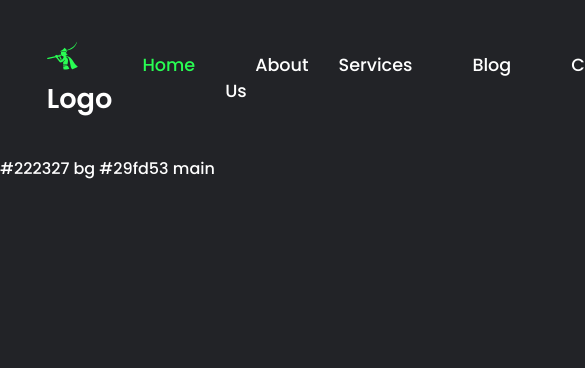
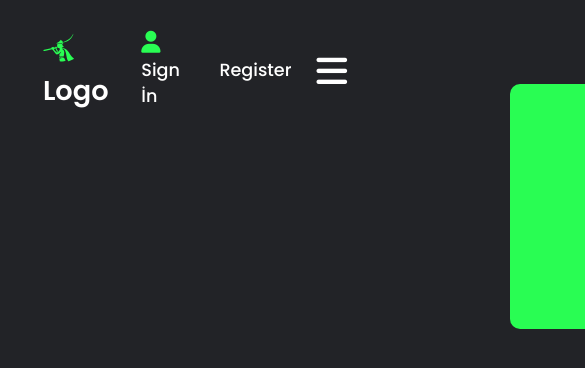
Before and after one commit to MertArdaDogan/responsive-navigation-bar, a plain HTML site: page index.html in a window 390 px wide. Shown: the top 368 px of the page, 585 px wide, since content can reach past the window. Drawn offline with Linux system fonts and the light colour scheme.

Commit message:
added some edits

```diff
--- a/index.html
+++ b/index.html
@@ -13,7 +13,7 @@
 <body>
     <header>
         <div class="logo">
-            <a href="#"><i class="fa-brands fa-pied-piper-alt" style="color: #29fd53;"></i>Logo</a>
+            <a href="#"><i class="fa-brands fa-pied-piper-alt" style="color:#29fd53;"></i>Logo</a>
         </div>
         <ul class="navbar">
             <li><a href="#" class="active">Home</a></li>
@@ -23,13 +23,11 @@
             <li><a href="#">Contact</a></li>
         </ul>
         <div class="login">
-            <a href="#" class="user">Sign İn<i class="fa-solid fa-user"></i></a>
+            <a href="#" class="user"><i class="fa-solid fa-user" style="color:#29fd53;"></i>Sign İn</a>
             <a href="#">Register</a>
-            <i class="fa-solid fa-bars"></i>
+            <i id="menu" class="fa-solid fa-bars"></i>
         </div>
     </header>
     <script src="./js/main.js"></script>
 </body>
 </html>
-#222327 bg
-#29fd53 main
--- a/js/main.js
+++ b/js/main.js
@@ -0,0 +1,7 @@
+let menu    =document.querySelector('#menu');
+let navbar  =document.querySelector('.navbar');
+
+menu.onclick = () => {
+    menu.classList.toogle('bx-x');
+    navbar.classList.toogle.('open');
+}
--- a/style/style.css
+++ b/style/style.css
@@ -20,7 +20,7 @@ header{
     justify-content: space-between;
     background-color: transparent;
     transition: all .50s ease;
-    padding: 28px 12%;
+    padding: 28px 11%;
 }
 .logo{
     display: flex;
@@ -43,9 +43,10 @@ header{
     font-size: 1.1rem;
     font-weight: 500;
     padding: 5px 0;
-    margin: 0 30px;
+    margin: 0 15px;
     transition:all .50s ease;
     border-bottom: 3px dotted transparent;
+    font-size: 15px;
 }
 .navbar a:hover{
     color: #29fd53;
@@ -54,3 +55,62 @@ header{
 .navbar a.active{
     color: #29fd53;
 }
+.login{
+    display: flex;
+    align-items: center;
+}
+.login a{
+    margin-right: 25px;
+    margin-left: 10px;
+    color: #fff;
+    font-size: 1.1rem;
+    font-weight: 500;
+    transition: all .50s ease;
+}
+.login a:hover{
+    color: #29fd53;
+}
+.user i{
+    font-size: 22px;
+    margin-right: 10px;
+}
+#menu{
+    font-size: 35px;
+    color: #fff;
+    cursor: pointer;
+    display: none;
+}
+
+@media (max-width: 1100px){
+    #menu{
+        display: block;
+    }
+    .navbar{
+        position: absolute;
+        top: 10%;
+        right: -100%;
+        width: 270px;
+        height: 29vh;
+        background-color: #29fd53;
+        display: flex;
+        flex-direction: column;
+        text-align: center;
+        border-radius: 10px;
+        transition: all .50s ease;
+        padding-top: 45px;
+    }
+    .navbar a {
+        display: block;
+        margin: 3px 0;
+        padding: 0 25px;
+    }
+    .navbar a:hover{
+        color: #222327;
+    }
+    .navbar a.active{
+        color: #222327;
+    }
+    .navbar.open{
+        right: 11%;
+    }
+}
```
